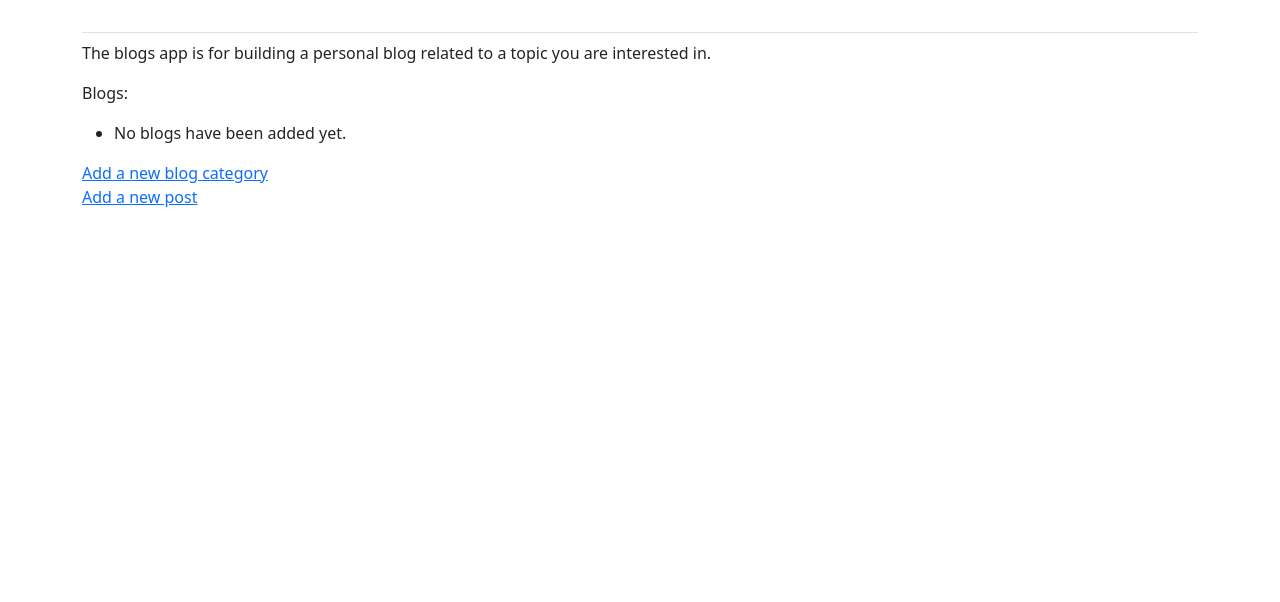
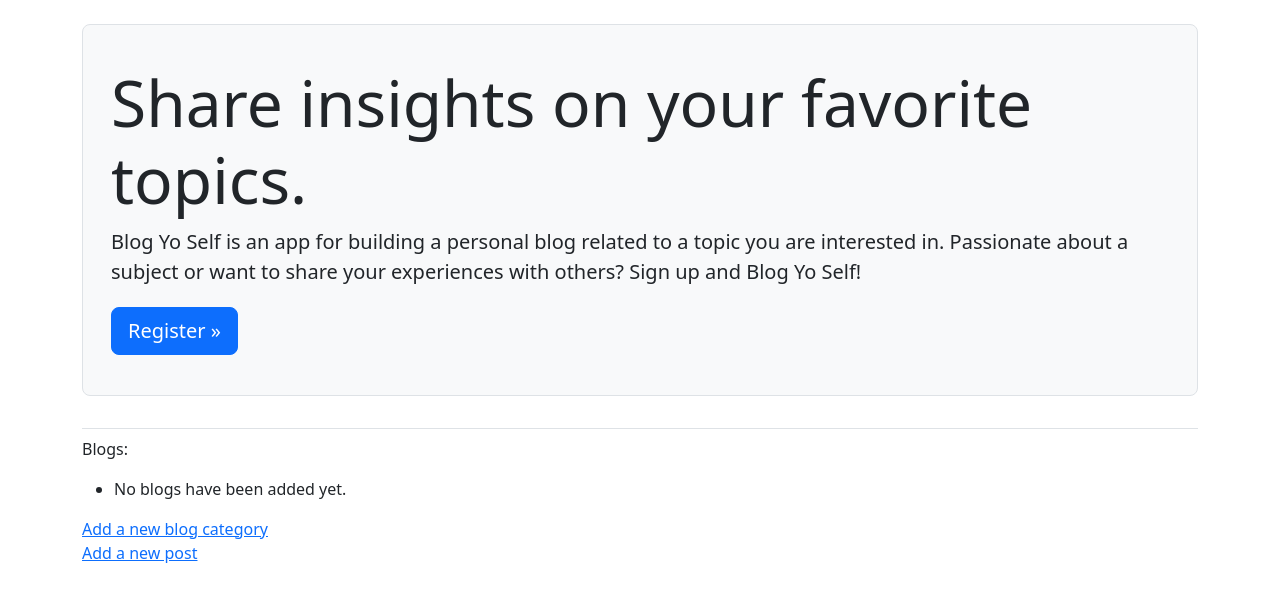
Before and after one commit to jdlabelle/blog_app, a Django app: page / in a window 1280 px wide. Shown: the part 58-660 px from the top of the page. Run offline with Django 5.2, Linux system fonts and the light colour scheme; data that the repository does not hold is empty; some libraries are stand-ins or nearby versions.

Commit message:
add jumbotron to homepage

```diff
--- a/blogs/templates/blogs/index.html
+++ b/blogs/templates/blogs/index.html
@@ -1,9 +1,20 @@
 {% extends 'blogs/base.html' %}
 
+{% block page_header %}
+	<div class="p-3 mb-4 bg-light border rounded-3">
+		<div class="container-fluid py-4">
+			<h1 class="display-3">Share insights on your favorite topics.</h1>
+
+			<p class="lead">Blog Yo Self is an app for building a personal blog
+			related to a topic you are interested in. Passionate about a subject or
+			want to share your experiences with others? Sign up and Blog Yo Self!</p>
+			<a class="btn btn-primary btn-lg mt-1"
+				 href="{% url 'accounts:register' %}">Register &raquo;</a>
+		</div>
+	</div>
+{% endblock page_header %}
+
 {% block content %}
-
-	<p>The blogs app is for building a personal blog related to a topic you are interested in.</p>
-
 
 	<p>Blogs:</p>
 	<ul>
```
